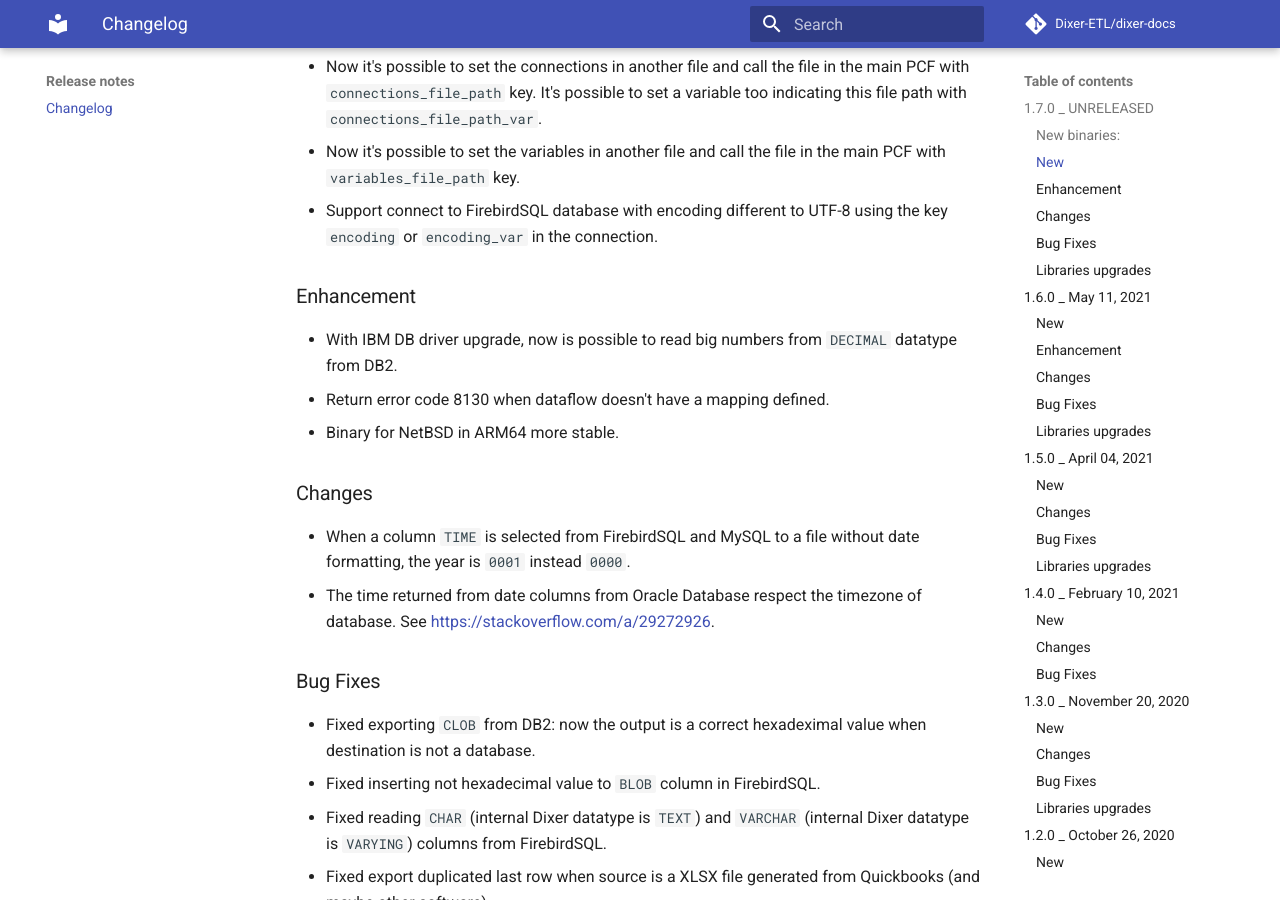
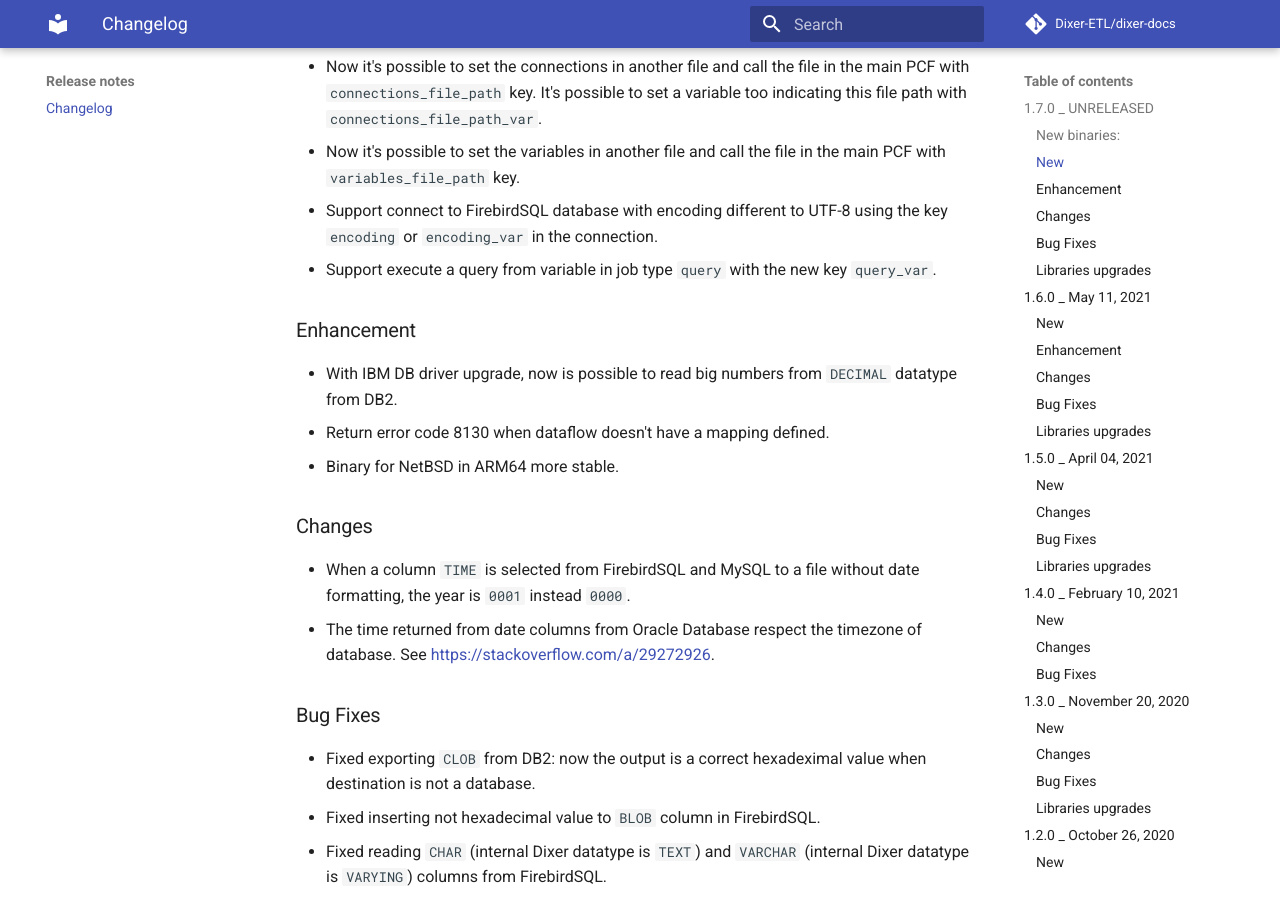
Before and after one commit to Dixer-ETL/dixer-docs, an MkDocs documentation site: the page built from docs/Changelog.md, in a window 1280 px wide and 900 px high, scrolled down 769 px. Built offline with MkDocs 1.6.1 and Material for MkDocs 9.7.7, drawn with Linux system fonts in a browser that asks for light colours; comment, search, counter and statistics services are not loaded.

Commit message:
query_var

```diff
--- a/docs/Changelog.md
+++ b/docs/Changelog.md
@@ -18,6 +18,7 @@ This version upgrade the runtime to `go1.16.4`.
 * Now it's possible to set the connections in another file and call the file in the main PCF with `connections_file_path` key. It's possible to set a variable too indicating this file path with `connections_file_path_var`.
 * Now it's possible to set the variables in another file and call the file in the main PCF with `variables_file_path` key.
 * Support connect to FirebirdSQL database with encoding different to UTF-8 using the key `encoding` or `encoding_var` in the connection.
+* Support execute a query from variable in job type `query` with the new key `query_var`.
 
 ### Enhancement
 * With IBM DB driver upgrade, now is possible to read big numbers from `DECIMAL` datatype from DB2.
```
Also changed, not shown: docs/documentation/jobs/Exec-a-query.md (+1 -0 lines).
